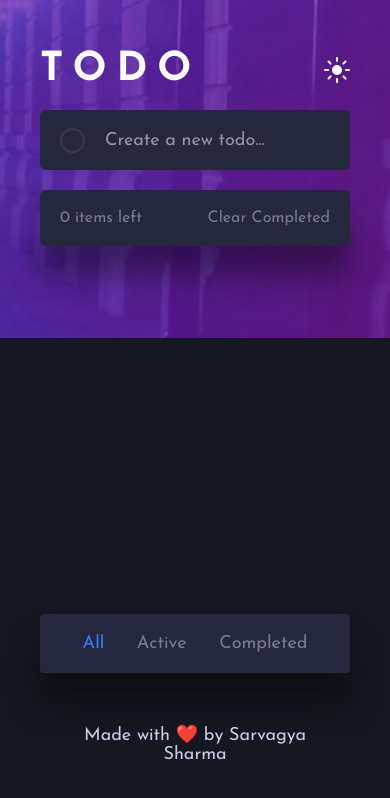
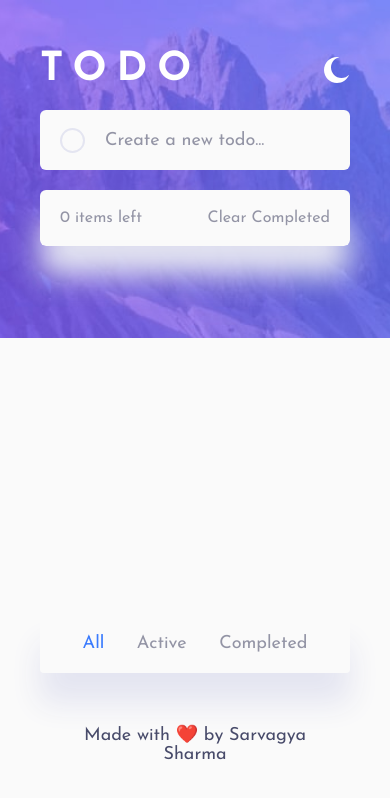
Before and after one commit to sarvagya2545/fem-todo, a React (Vite) app: page / in a window 390 px wide. Shown: the top 798 px of the page. Built offline with nearby package versions, Linux system fonts and the light colour scheme.

Commit message:
add media query prefers-color-scheme

```diff
--- a/src/contexts/ThemeContext.js
+++ b/src/contexts/ThemeContext.js
@@ -4,9 +4,7 @@ import { saveThemePreference, getThemePreference } from '../persistToLocalStorag
 export const ThemeContext = createContext();
 
 export const ThemeContextProvider = ({ children }) => {
-    const [theme, setTheme] = useState(
-        getThemePreference() || 'dark'
-    );
+    const [theme, setTheme] = useState(getThemePreference());
 
     const toggleTheme = () => setTheme(t => t === 'light' ? 'dark' : 'light');
 
--- a/src/persistToLocalStorage.js
+++ b/src/persistToLocalStorage.js
@@ -7,4 +7,24 @@ export const saveTodoList = (todos) => {
 }
 
 export const getTodoList = () => localStorage.getItem('todos');
-export const getThemePreference = () => localStorage.getItem('todo-theme');
+
+export const getThemePreference = () => {
+    const persistedColorPreference = window.localStorage.getItem('todo-theme');
+    const hasPersistedPreference = typeof persistedColorPreference === 'string';
+    // If the user has explicitly chosen light or dark,
+    // let's use it. Otherwise, this value will be null.
+    if (hasPersistedPreference) {
+        return persistedColorPreference;
+    }
+
+    // If they haven't been explicit, let's check the media
+    // query
+    const mql = window.matchMedia('(prefers-color-scheme: dark)');
+    const hasMediaQueryPreference = typeof mql.matches === 'boolean';
+    if (hasMediaQueryPreference) {
+        return mql.matches ? 'dark' : 'light';
+    }
+    // If they are using a browser/OS that doesn't support
+    // color themes, let's default to 'light'.
+    return 'light';
+};
```
